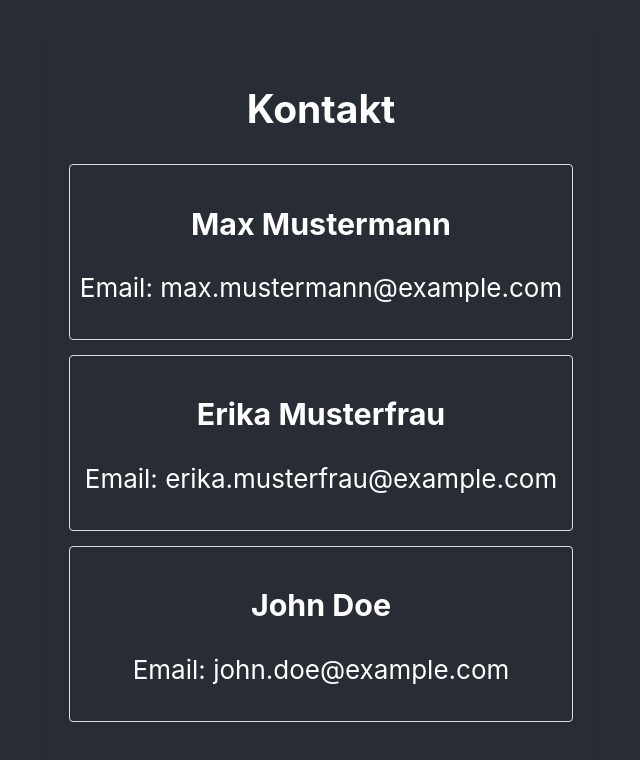
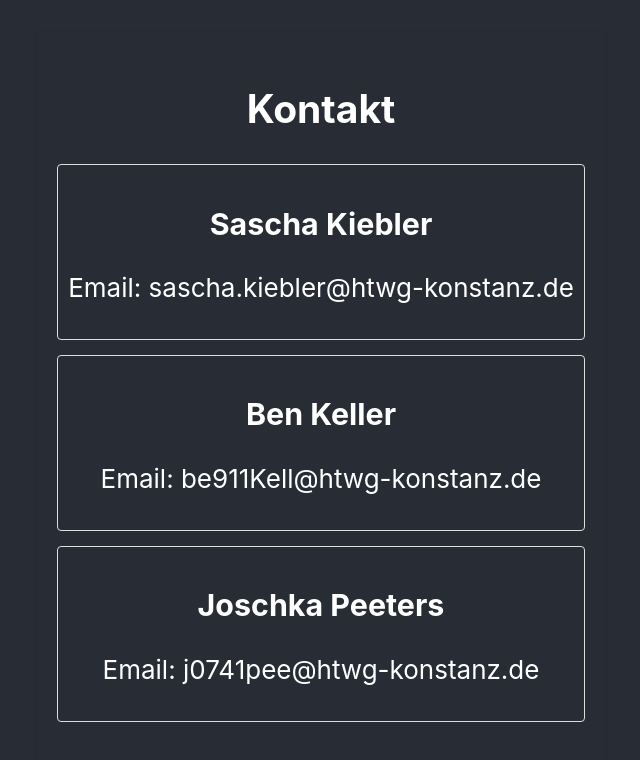
Before and after one commit to Joschka-ctrl/CloudApplikTrabi, a React (Create React App) app in the folder frontend/: page / in a window 1280 px wide. Shown: the top 760 px of the page, without its empty margins (319-959 px from the left). Built offline with nearby package versions, Linux system fonts and the light colour scheme.

Commit message:
namen aktulisiert

```diff
--- a/frontend/src/pages/Contact.js
+++ b/frontend/src/pages/Contact.js
@@ -5,19 +5,19 @@
 // Daten für die Kontakte
 const contacts = [
     {
-        firstName: 'Max',
-        lastName: 'Mustermann',
-        email: 'max.mustermann@example.com',
+        firstName: 'Sascha',
+        lastName: 'Kiebler',
+        email: 'sascha.kiebler@htwg-konstanz.de',
     },
     {
-        firstName: 'Erika',
-        lastName: 'Musterfrau',
-        email: 'erika.musterfrau@example.com',
+        firstName: 'Ben',
+        lastName: 'Keller',
+        email: 'be911Kell@htwg-konstanz.de',
     },
     {
-        firstName: 'John',
-        lastName: 'Doe',
-        email: 'john.doe@example.com',
+        firstName: 'Joschka',
+        lastName: 'Peeters',
+        email: 'j0741pee@htwg-konstanz.de',
     },
 ];
 
```
